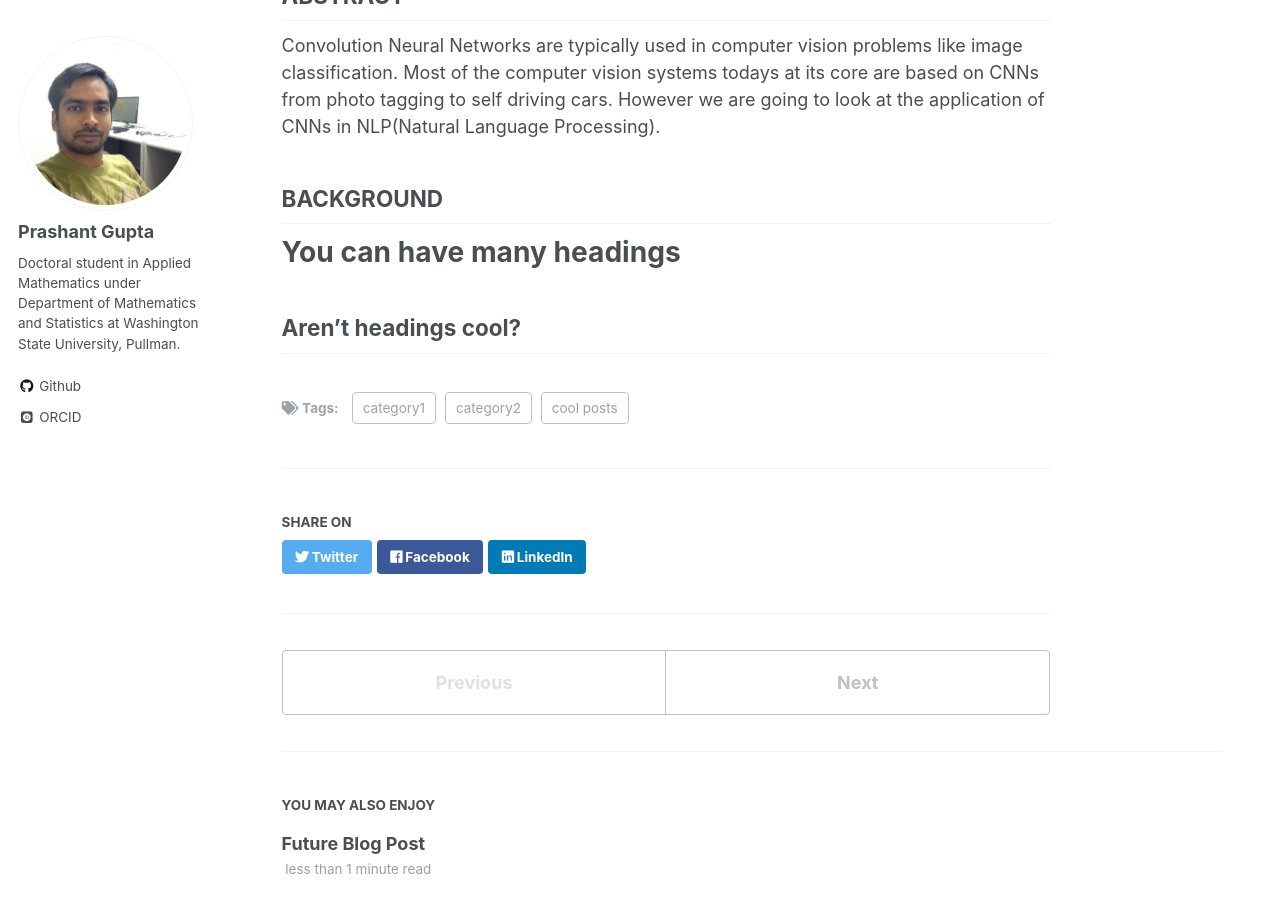
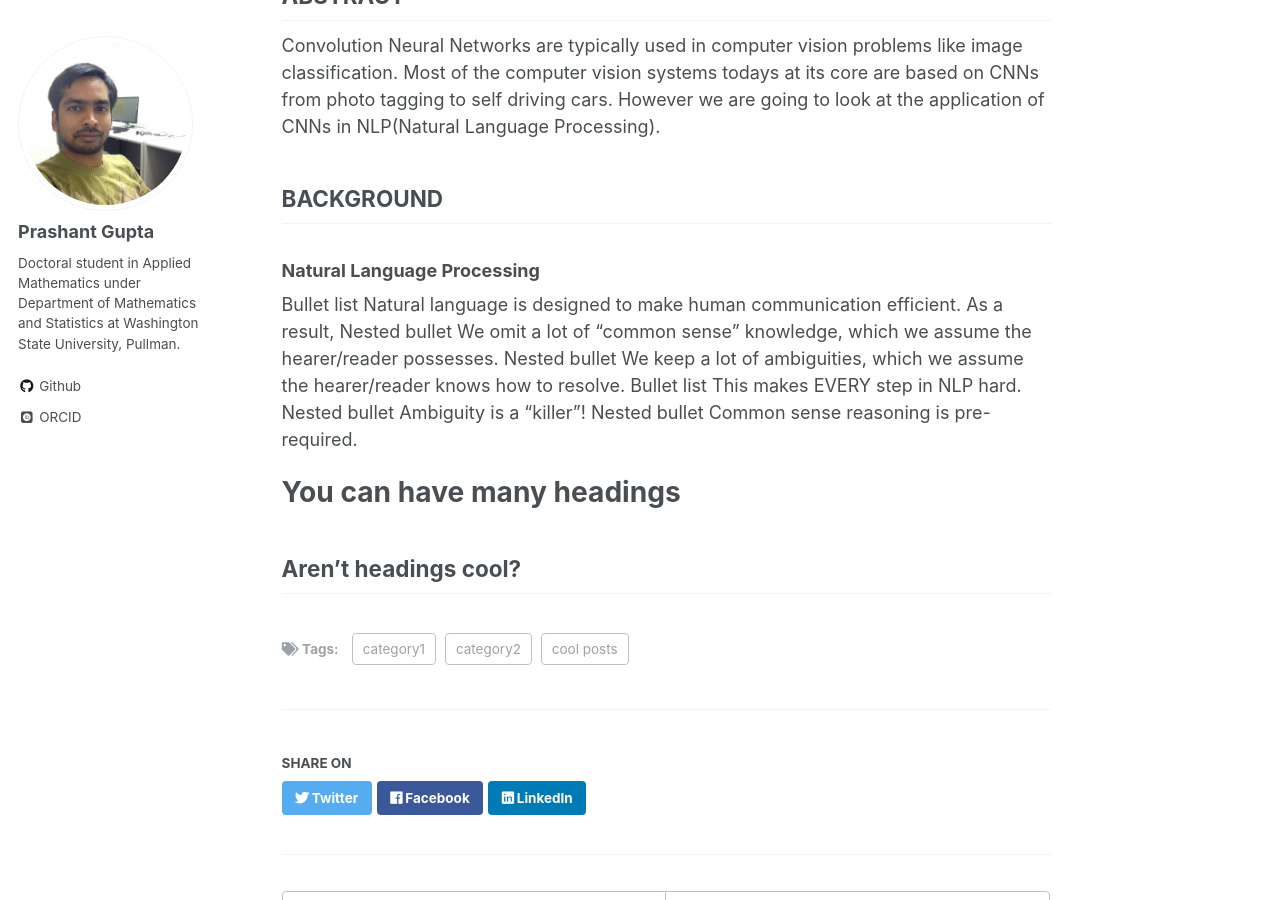
Before and after one commit to pragup/pragup.github.io, a Jekyll site: the page built from _posts/2017-04-23-Sentence-Classification.md, in a window 1280 px wide and 900 px high, scrolled down 305 px. Built offline with Jekyll 4.4.1, drawn with Linux system fonts in a browser that asks for light colours; some web fonts are replaced.

Commit message:
update 2 !

```diff
--- a/_posts/2017-04-23-Sentence-Classification.md
+++ b/_posts/2017-04-23-Sentence-Classification.md
@@ -15,6 +15,15 @@ However we are going to look at the application of CNNs in NLP(Natural Language
 BACKGROUND
 ----------
 
+### Natural Language Processing ###
+Bullet list Natural language is designed to make human communication efficient. As a result,
+Nested bullet We omit a lot of “common sense” knowledge, which we assume the hearer/reader possesses.
+Nested bullet We keep a lot of ambiguities, which we assume the hearer/reader knows how to resolve.
+Bullet list This makes EVERY step in NLP hard.
+Nested bullet Ambiguity is a “killer”!
+Nested bullet Common sense reasoning is pre-required.
+
+
 You can have many headings
 ======
 
```
